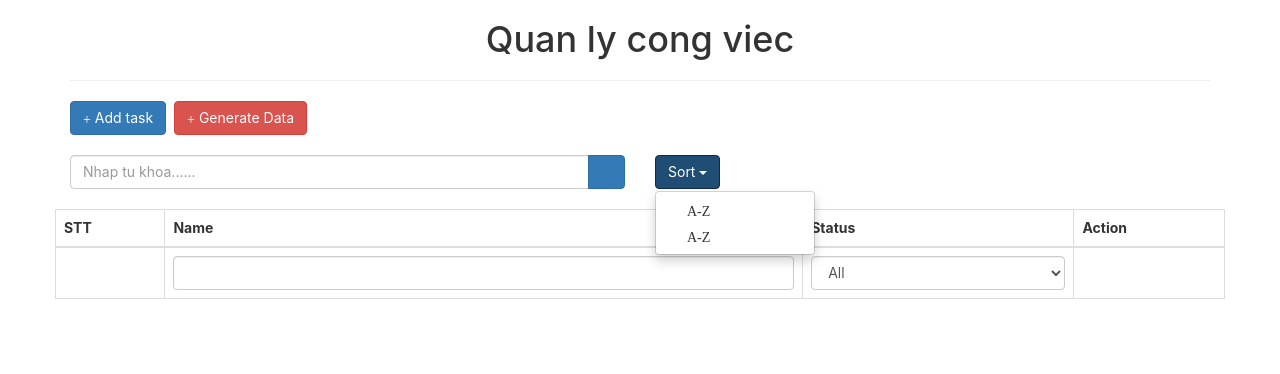
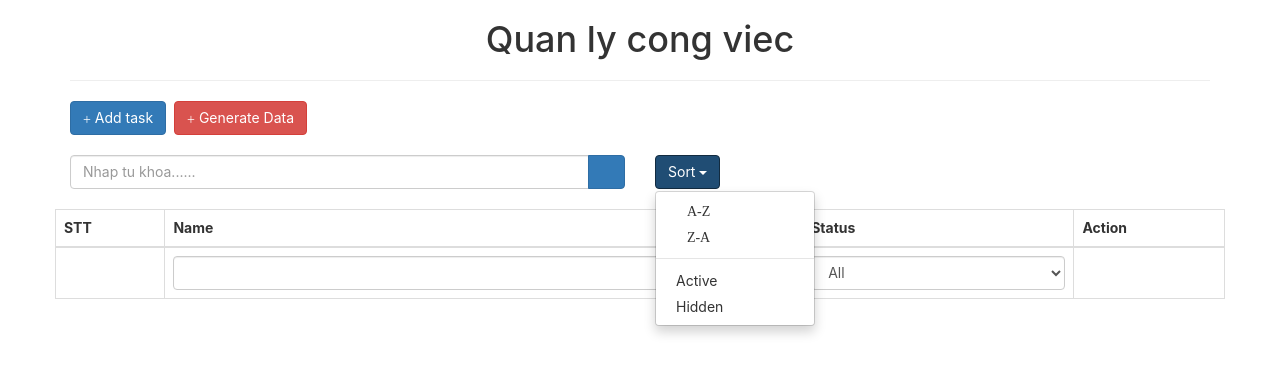
Before and after one commit to ducvunguyen/todolist-reactjs, a React (Create React App) app: page / in a window 1280 px wide. Both pictures are taken after a click on the button "Sort". Shown: the top 374 px of the page. Built offline with nearby package versions, Linux system fonts and the light colour scheme; a web font is replaced by a local one.

Commit message:
them chuc chuc nang sort

```diff
--- a/src/App.js
+++ b/src/App.js
@@ -17,6 +17,8 @@ class App extends Component{
             status : -1,
          },
          keyword: '',
+         sortBy: 'name',
+         sortValue: 1,
       };
    }
 
@@ -209,9 +211,17 @@ class App extends Component{
       // console.log(this.state.keyword);
    }
 
+   onSort =(sortBy, sortValue)=>{
+      this.setState({
+         sortBy: sortBy,
+         sortValue: sortValue,
+      });
+      // console.log(this.state.sortBy, '-', this.state.SortValue);
+   }
+
    render(){
       //var tasks = this.state.tasks;
-      var {tasks,isDisplayForm, taskEditing, filter, keyword} = this.state;
+      var {tasks,isDisplayForm, taskEditing, filter, keyword, sortBy, sortValue} = this.state;
       // tim kiem datatable
       if (filter) {// tim kiem theo ten
         if (filter.name) {
@@ -236,7 +246,27 @@ class App extends Component{
             return task.name.toLowerCase().indexOf(keyword) !== -1;
          });
       }
+      // sort
 
+      if (sortBy === 'name') {
+         tasks.sort((a, b)=>{
+            if (a.name > b.name) { // tang dan
+               return sortValue
+            }
+            else if (a.name < b.name) {
+               return -sortValue
+            }else return 0
+         });
+      }else{
+         tasks.sort((a, b)=>{
+            if (a.status > b.status) { // tang dan
+               return -sortValue
+            }
+            else if (a.status < b.status) {
+               return sortValue
+            }else return 0
+         });
+      }
       var elemTaskForm = isDisplayForm === true ? <TaskForm task={taskEditing} onSubmit={this.onSubmit} turnOffForm={ this.turnOffForm } /> : '';
          // console.log(filter);
          return(
@@ -294,7 +324,7 @@ class App extends Component{
                         <br/>
                         <br/>
                         {/*chuc nang search and sort*/}
-                        <Control onSearch={this.onSearch} />
+                        <Control sortValue={this.state.sortValue} sortBy={this.state.sortBy} onSort={this.onSort} onSearch={this.onSearch} />
 
                         <br/>
                         <div className="row">
--- a/src/components/Control.js
+++ b/src/components/Control.js
@@ -17,7 +17,7 @@ class Control extends Component {
 	                </div>*/}
 	                <Search onSearch={this.props.onSearch} />
 	            </div>
-	            <Sort />
+	            <Sort sortBy={this.props.sortBy} sortValue={this.props.sortValue} onSort={this.props.onSort} />
 	        </div>
 		);
 	}
--- a/src/components/controls/Sort.js
+++ b/src/components/controls/Sort.js
@@ -1,6 +1,32 @@
 import React, {Component} from 'react';
 
 class Sort extends Component {
+    // constructor(props){
+    //     super(props);
+    //     this.state = {
+    //         sort: {
+    //             by: 'name',
+    //             value: 1,
+    //         }
+    //     };
+    // }
+
+    onClick =(sortBy, sortValue)=> {
+        // var {sort} = this.state;
+        // // console.log(sortBy, sortValue);
+        // this.setState({
+        //    sort:{
+        //         by: sortBy,
+        //         value: sortValue,
+        //     }
+        // });
+        // this.props.onSort(sort);
+        this.props.onSort(sortBy, sortValue);
+    }
+
+    Selected(){
+        return <span className="glyphicon glyphicon-ok"></span>;
+    }
 	render(){
 		return(
 			<div className="col-xs-6 col-sm-6 col-md-6 col-lg-6">
@@ -14,22 +40,28 @@ class Sort extends Component {
               aria-expanded="true">
                 Sort <span className="caret"></span>
             </button>
-              <ul className="dropdown-menu" aria-labelledby="dropdownMenu1">
-                <li>
+            <ul className="dropdown-menu" aria-labelledby="dropdownMenu1">
+                <li onClick={ ()=> this.onClick('name', 1) } >
                     <a role="button" className="sort_selected">
                         <span className="glyphicon glyphicon-sort-by-alphabet">
-                            A-Z
+                            A-Z {this.props.sortBy === 'name' && this.props.sortValue=== 1 ? this.Selected(): ''}
                         </span>
                     </a>
                 </li>
-              <li>
-                  <a role="button" className="sort_selected">
-                      <span className="glyphicon glyphicon-sort-by-alphabet">
-                          A-Z
-                      </span>
-                  </a>
+                <li onClick={ ()=> this.onClick('name', -1) } >
+                    <a role="button" className="sort_selected">
+                        <span className="glyphicon glyphicon-sort-by-alphabet">
+                              Z-A {this.props.sortBy === 'name' && this.props.sortValue=== -1 ? this.Selected(): ''}
+                        </span>
+                    </a>
+                </li>
+                <li role="separator" className="divider"></li>
+                <li onClick={ ()=> this.onClick('status', 1) }>
+                    <a role="button" > Active {this.props.sortBy === 'status' && this.props.sortValue=== 1 ? this.Selected(): ''} </a>
+                </li>
+                <li onClick={ ()=>this.onClick('status', -1) }>
+                    <a role="button"> Hidden {this.props.sortBy === 'status' && this.props.sortValue=== -1 ? this.Selected(): ''}</a>
               </li>
-
             </ul>
           </div>
 
```
